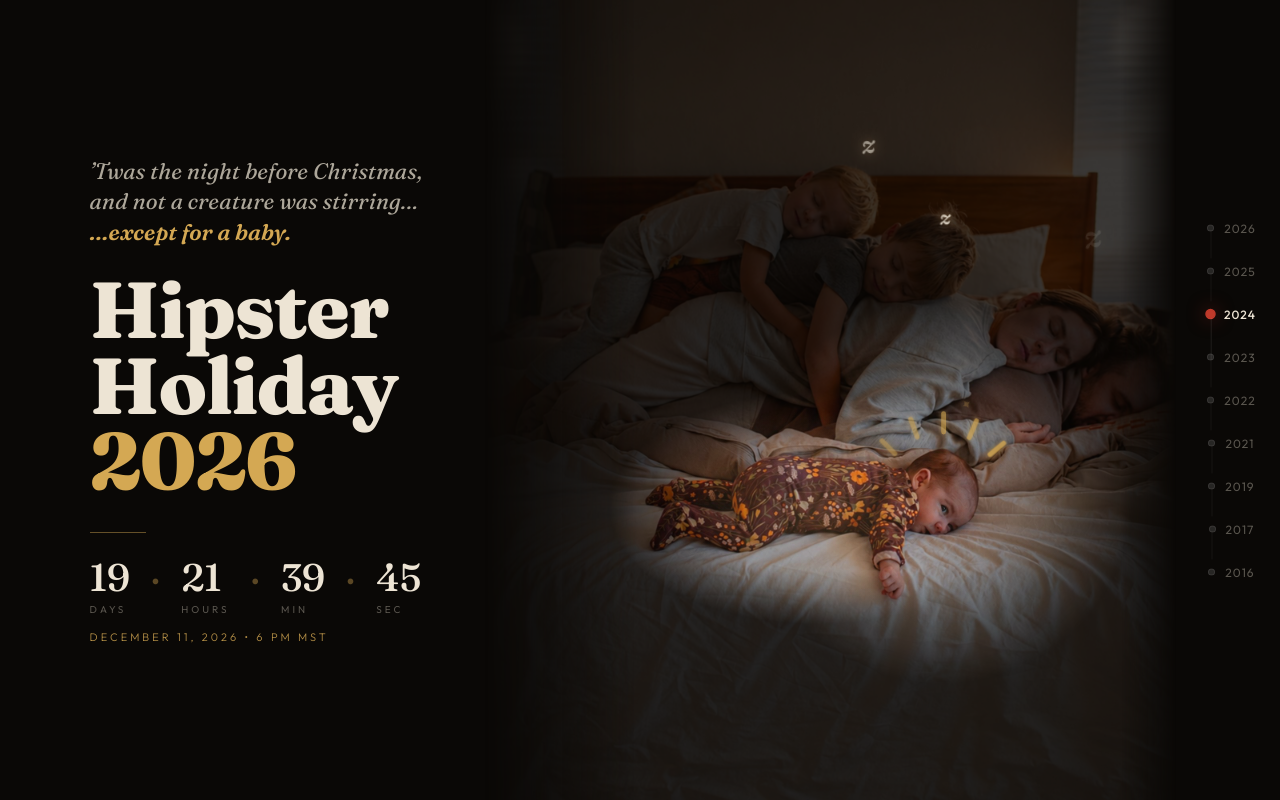
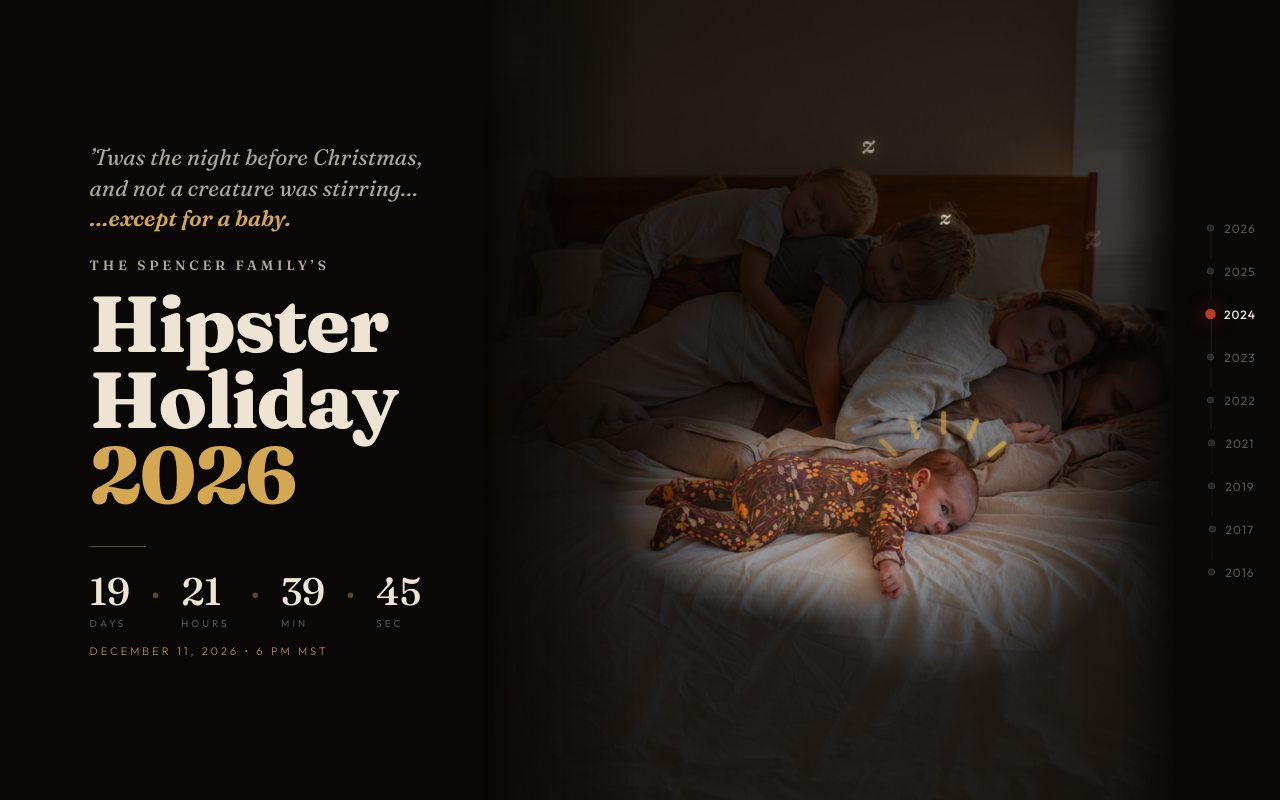
Before and after one commit to jessespencer/hipsterholiday, an Astro site: page / in a window 1280 px wide. Shown: the top 800 px of the page. Built offline with nearby package versions, Linux system fonts and the light colour scheme; Astro itself is replaced by a stand-in of ours.

Commit message:
feat: add family name above the 2026 title
Co-Authored-By: Claude Opus 5.5 <noreply@anthropic.com>

```diff
--- a/src/components/Hero2026.astro
+++ b/src/components/Hero2026.astro
@@ -38,7 +38,10 @@ import CountdownTimer from './CountdownTimer.astro';
 
     <div class="details">
         <p class="punch">…except for a baby.</p>
-        <h1 class="title">Hipster Holiday <span class="title-year">2026</span></h1>
+        <h1 class="title">
+            <span class="title-kicker">The Spencer Family’s</span>
+            Hipster Holiday <span class="title-year">2026</span>
+        </h1>
         <span class="rule" aria-hidden="true"></span>
         <div class="timer">
             <CountdownTimer />
@@ -514,6 +517,18 @@ const TOUR = [...SLEEPERS, { x: 1500, y: 1250 }, BABY_HEAD];
         color: var(--gold);
     }
 
+    .title-kicker {
+        display: block;
+        margin-bottom: clamp(10px, 1.1vw, 16px);
+        font-weight: 600;
+        font-variation-settings: 'SOFT' 100, 'WONK' 0, 'opsz' 24;
+        font-size: clamp(13px, 1.05vw, 17px);
+        line-height: 1;
+        letter-spacing: 0.28em;
+        text-transform: uppercase;
+        color: var(--verse);
+    }
+
     .rule {
         display: block;
         width: 56px;
```
